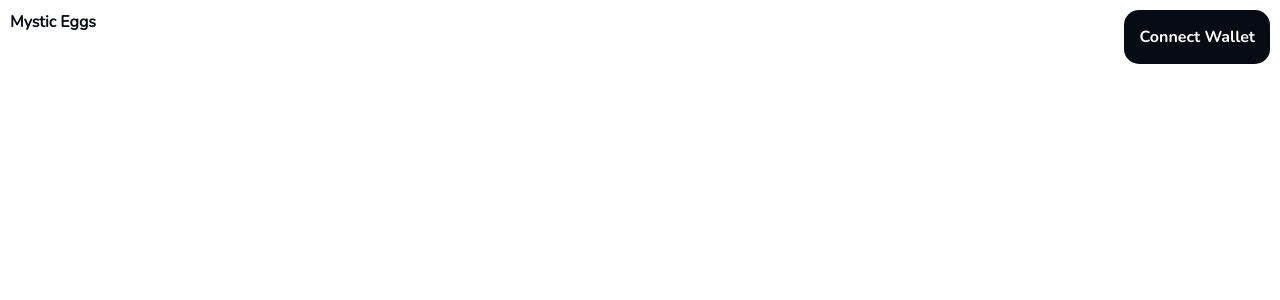
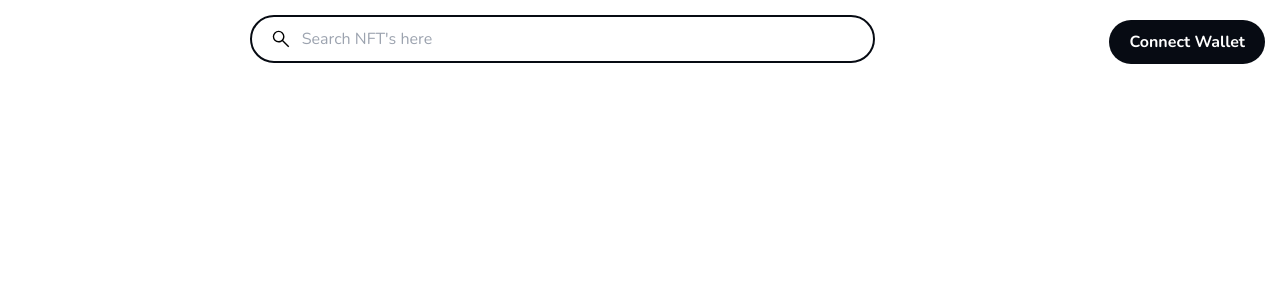
Before and after one commit to kgsantosh770/mystic-eggs, a React (Create React App) app: page / in a window 1280 px wide. Shown: the top 300 px of the page. Built offline with nearby package versions, Linux system fonts and the light colour scheme.

Commit message:
header and button component changes

```diff
--- a/src/components/Button.tsx
+++ b/src/components/Button.tsx
@@ -12,7 +12,7 @@ export default function Button(props: Props) {
   return (
     <button
       className=
-      {`button${props.size ? ' ' + props.size : ''}${props.variant ? ' ' + props.variant : ''}${props.className ? ' ' + props.className : ''}`}
+      {`button rounded-full${props.size ? ' ' + props.size : ''}${props.variant ? ' ' + props.variant : ''}${props.className ? ' ' + props.className : ''}`}
       onClick={props.onClick}
     >
       {props.children}
--- a/src/components/Header.tsx
+++ b/src/components/Header.tsx
@@ -1,11 +1,11 @@
 import Button from './Button';
+import Searchbar from './Searchbar';
 
 export default function Header() {
     return (
-        <header>
-            <h2 className='title font-bold'>Mystic Eggs</h2>
-            {/* <Searchbar></Searchbar> */}
-            <Button className='connect-btn' onClick={()=>{}} variant='contained' size='large'>Connect Wallet</Button>
+        <header className='flex flex-row items-center'>
+            <Searchbar className="mx-auto" placeholder="Search NFT's here" />
+            <Button className='connect-btn' onClick={()=>{}} variant='contained'>Connect Wallet</Button>
         </header>
     )
 }
--- a/src/scss/components/_button.scss
+++ b/src/scss/components/_button.scss
@@ -1,16 +1,15 @@
 button{
-    padding: 10px;
+    padding: 10px 20px;
     border: none;
-    border-radius: 15px;
     font-family: $font-bold;
     background-color: transparent;
     cursor: pointer;
 
     &.small{
-        padding: 5px;
+        padding: 5px 20px;
     }
     &.large{
-        padding: 15px;
+        padding: 15px 20px;
     }
     &.outlined {
         border: 2px solid;
--- a/src/scss/components/_header.scss
+++ b/src/scss/components/_header.scss
@@ -1,9 +1,11 @@
 header{
-    padding: 10px;
+    padding: 15px;
 
-    h2{
+    h1{
         margin: 0;
         display: inline-block;
+        font-family: $font-bold;
+        font-size: $subhead-size;
     }
     .connect-btn{
         float: right;
--- a/src/scss/index.scss
+++ b/src/scss/index.scss
@@ -9,3 +9,4 @@
 //components
 @import "./components/button";
 @import "./components/header";
+@import "./components/searchbar";
```
